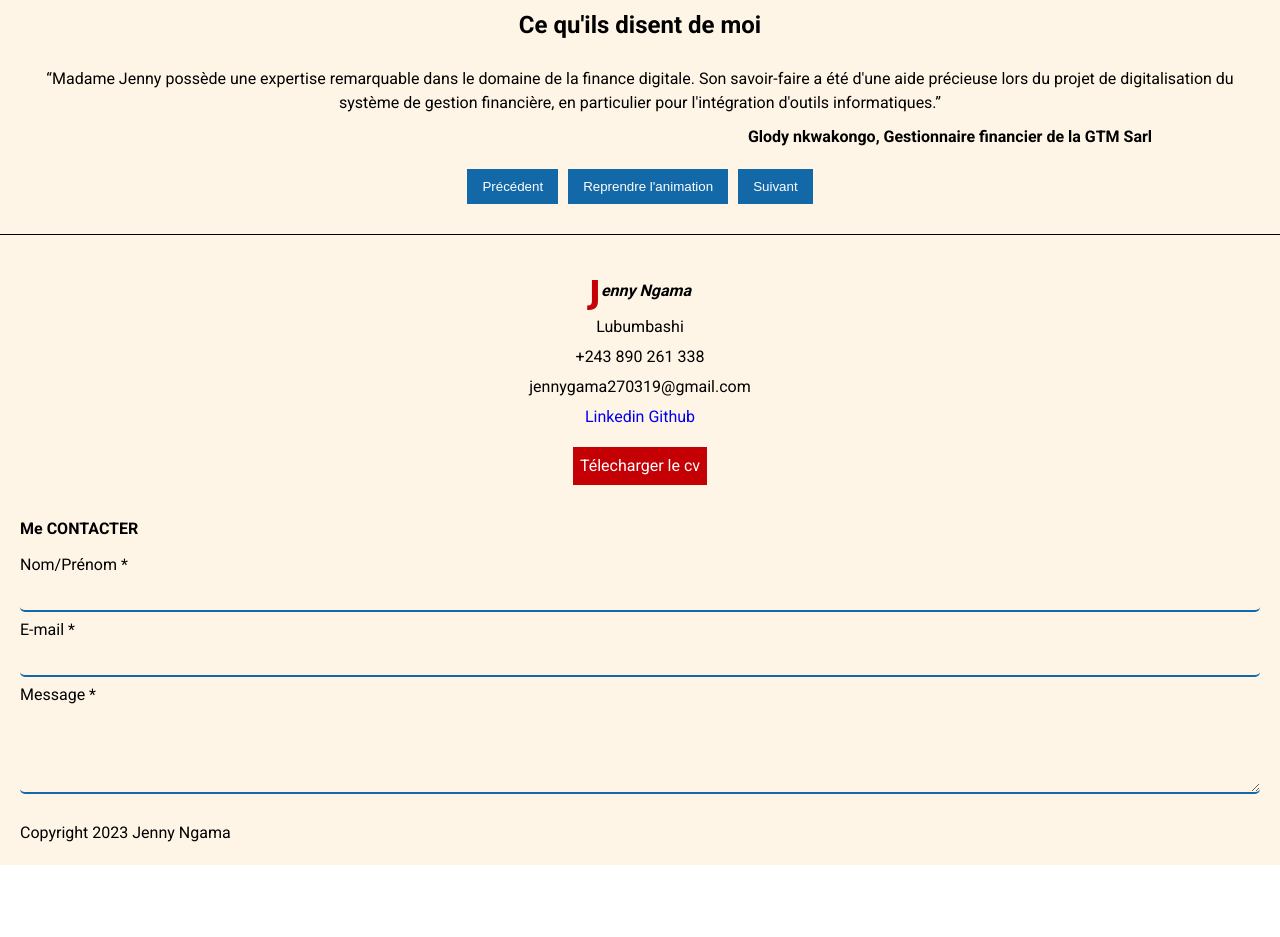
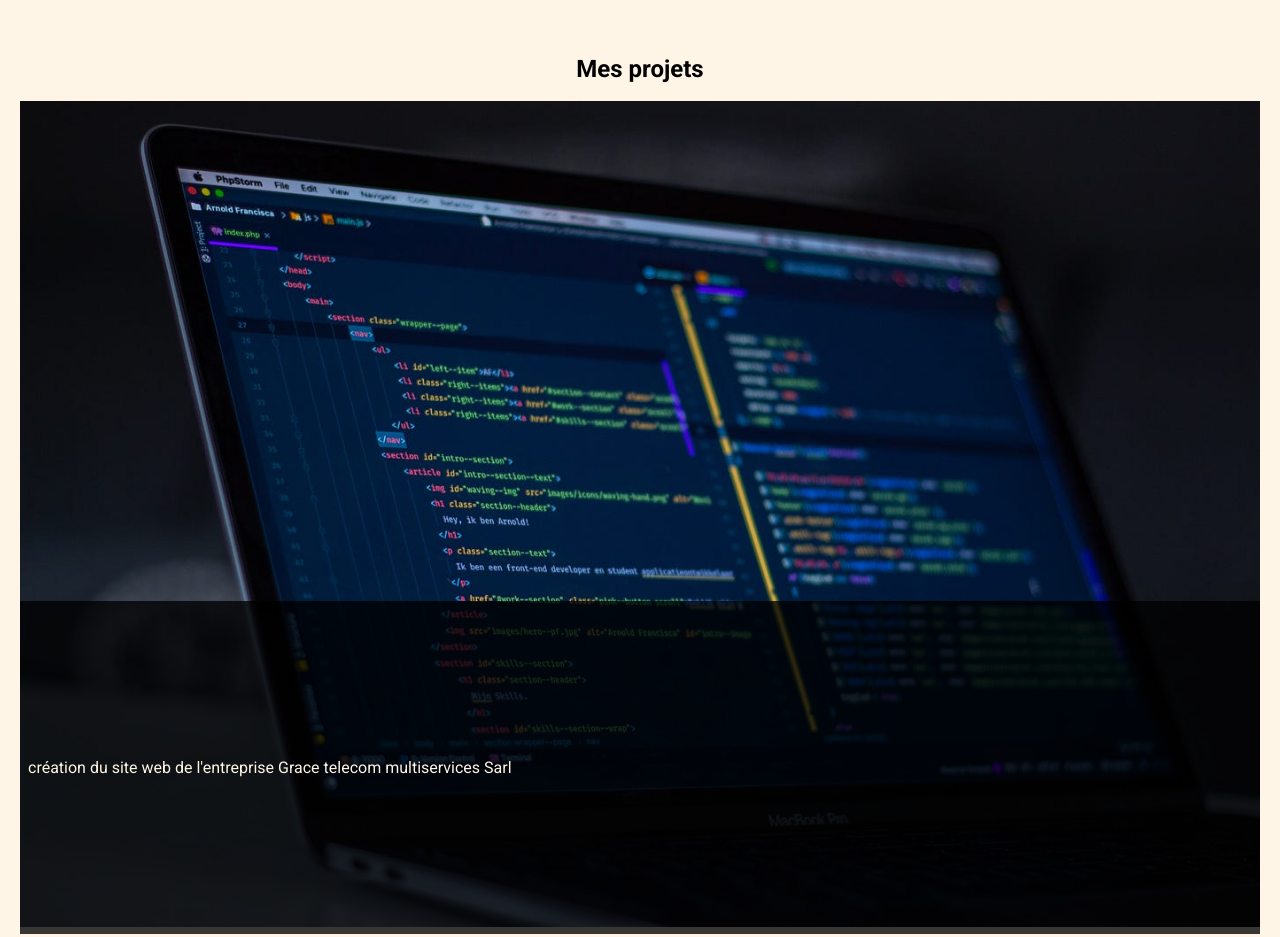
Before and after one commit to jenny-ngama/portfolio, a plain HTML site: page index.html in a window 1280 px wide. Shown: the part 1282-2219 px from the top of the page. Before the commit the page ends 2147 px from the top, so only its background shows below. Drawn offline with Linux system fonts and the light colour scheme; a web font is replaced by a local one.

Commit message:
ajout mes projets

```diff
--- a/index.html
+++ b/index.html
@@ -48,6 +48,7 @@
                 </div>
             </section>
             <section class="statut">
+                <h2>Qui suis - je ?</h2>
                 <div class="statut__title">
                     <div class="title-dev title-active">Developpeuse web et mobile</div>
                     <div class="title-fin">Gestionnaire financière</div>
@@ -73,7 +74,7 @@
                     </div>
                     <div class="fin">
                         <p>
-                            Titulaire d'un diplôme en gestion financière, Je suis un gestionnaire financière avec une passion pour aider les entreprises à atteindre leurs objectifs financiers.
+                            Titulaire d'un diplôme en gestion financière, Je suis une gestionnaire financière avec une passion pour aider les entreprises à atteindre leurs objectifs financiers.
                             Je maîtrise les dernières techniques et tendances en matière de gestion financière, et je suis toujours à la recherche de nouvelles façons d'améliorer mes services...
                         </p>
                         <p>
@@ -84,6 +85,24 @@
                 </div>
                 <div class="annonce-contact">
                     Une question sur la faisabilité de votre projet ? N'hésitez pas à me contacter et nous étudierons ça ensemble !
+                </div>
+            </section>
+            <section class="projets">
+                <h2 class="projets-head">Mes projets</h2>
+                <div class="projets-content">
+                    <div class="projet projet-1">
+                        <img src="./images/projet01.jpg" alt="projet numero 1">
+                        <p>création du site web de l'entreprise Grace telecom multiservices Sarl</p>
+                    </div>
+                    <div class="projet projet-2">
+                        <img src="./images/projet02.png" alt="projet numero 2">
+                        <p>création du site web de la restauration, qui permet aux clients de pouvoir...
+                        </p>
+                    </div>
+                    <div class="projet projet-3">
+                        <img src="./images/projet03.jpg" alt="projet numero 3">
+                        <p>création d'un système de gestion de l'entreprise la Rosée; ayant pour objectif de...</p>
+                    </div>
                 </div>
             </section>
             <section class="temoignages">
@@ -117,7 +136,7 @@
                     </div>
                     <div class="btn">
                       <button class="prev-button">Précédent</button>
-                      <button class="play-pause-button">Reprendre l'animation</button>
+                      <button class="play-pause-button">Stop</button>
                       <button class="next-button">Suivant</button>
                     </div>
                   </div>
@@ -135,8 +154,8 @@
                 </div>
                 <a href="./files/jenny-cv.pdf" download="jenny-cv.pdf" class="download">Télecharger le cv</a>
             </div>
-            <form class="contact" action="">
-                <h2>Me CONTACTER</h2>
+            <form id="contact" class="contact" action="">
+                <h2>ME CONTACTEZ</h2>
                 <div>
                     <label for="name">Nom/Prénom *</label>
                     <input type="text" id="name" name="name" required>
--- a/js/main.js
+++ b/js/main.js
@@ -78,10 +78,10 @@ function togglePlayPause() {
   if (playPauseButton.classList.contains('desactive')) {
     playPauseButton.classList.remove('desactive')
     carousel.style.animation = 'auto';
-    playPauseButton.textContent = 'Démarrer le défilement';
+    playPauseButton.textContent = 'Stop';
   } else {
     playPauseButton.classList.add('desactive')
     carousel.style.animation = 'none'
-    playPauseButton.textContent = 'Arrêter le défilement';
+    playPauseButton.textContent = 'Play';
   }
 }
--- a/styles/styles.css
+++ b/styles/styles.css
@@ -168,8 +168,14 @@ input, textarea {
 .download:hover {
     opacity: .8;
 }
+
+/* STATUT */
 .statut {
     padding-block: var(--minPadding);
+}
+.statut h2 {
+    font-size: 24px;
+    text-align: center;
 }
 .statut__title {
     display: flex;
@@ -219,8 +225,42 @@ input, textarea {
     margin-block: 20px;
 }
 
+/* MES PROJETS */
+.projets {
+    margin-block: var(--minPadding) 40px;
+}
+.projets-head {
+    font-size: 24px;
+    text-align: center;
+}
+.projets-content {
+    margin-block: var(--minPadding);
+}
+.projet {
+    position: relative;
+    width: 100%;
+    margin-block: var(--minPadding);
+}
+.projet img {
+    width: 100%;
+}
+.projet p {
+    display: flex;
+    align-items: center;
+    position: absolute;
+    left: 0;
+    bottom: 0;
+    width: 100%;
+    height: 40%;
+    color: var(--whiteColor);
+    background-color: var(--transColor);
+    padding: 12px 8px;
+}
+
+/* TEMOIGNAGES*/
 .toimoignages {
     margin-block: var(--minPadding);
+    padding-block: var(--minPadding);
 }
 .temoignages-title {
     text-align: center;
```
Also changed, not shown: images/projet01.jpg (added), images/projet02.png (added), images/projet03.jpg (added).
